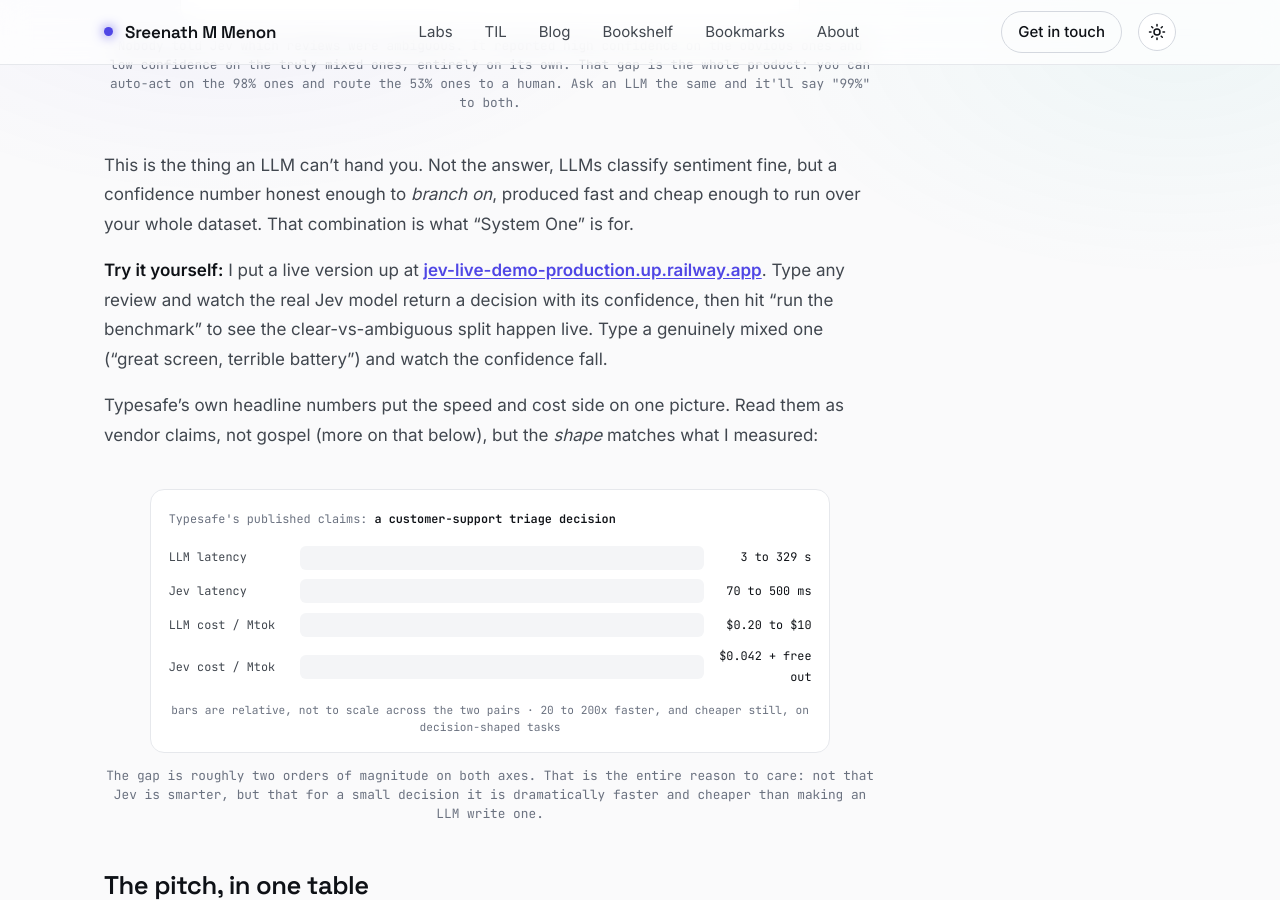
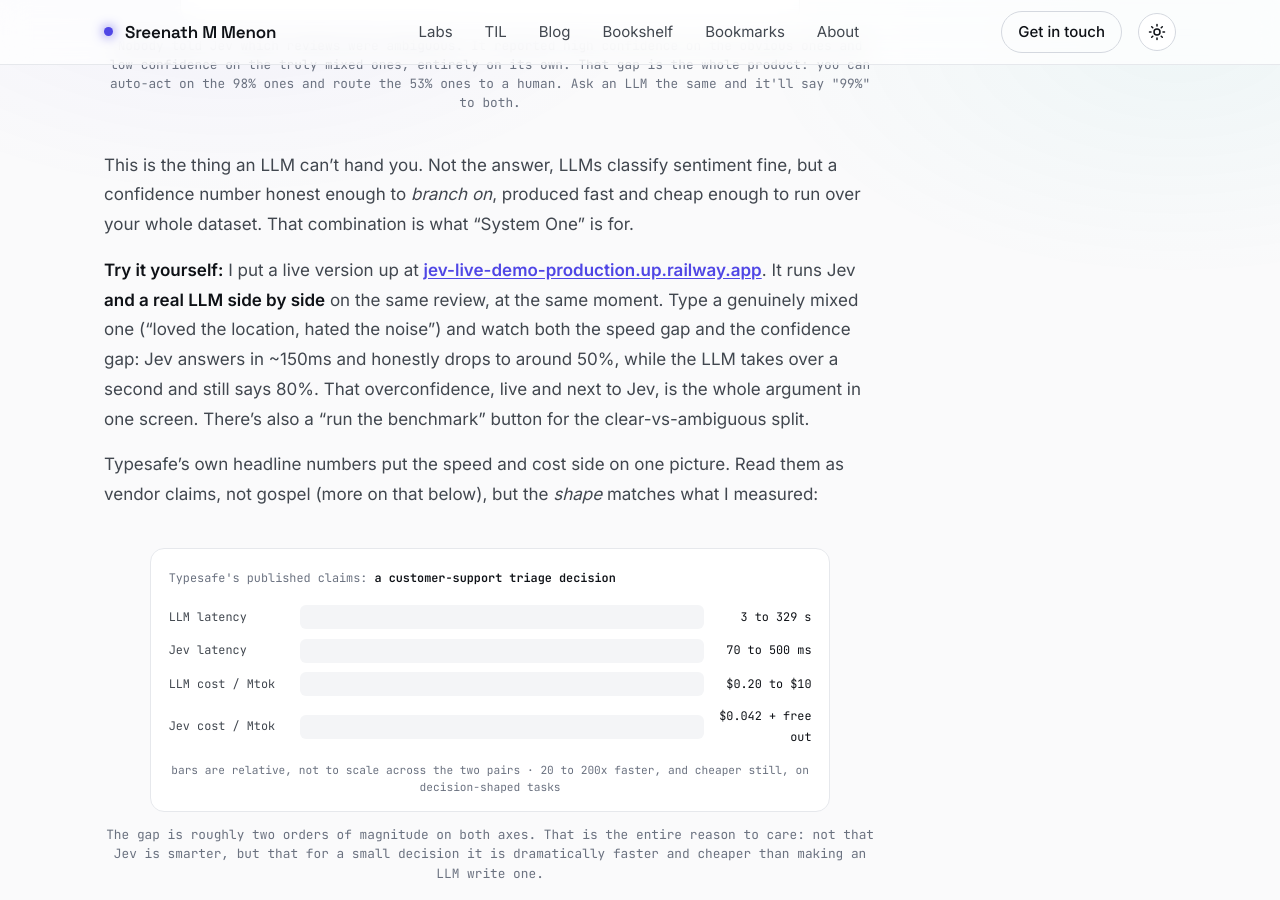
Before and after one commit to sreenathmmenon/sreenathmmenon.github.io, a Jekyll site: the page built from _blog/2026-09-20-jev-the-ai-that-returns-a-decision-not-a-paragraph.md, in a window 1280 px wide and 900 px high, scrolled down 4612 px. Built offline with Jekyll 4.4.1, drawn with Linux system fonts in a browser that asks for light colours.

Commit message:
Jev post: point live-demo link at the Jev-vs-LLM side-by-side

```diff
--- a/_blog/2026-09-20-jev-the-ai-that-returns-a-decision-not-a-paragraph.md
+++ b/_blog/2026-09-20-jev-the-ai-that-returns-a-decision-not-a-paragraph.md
@@ -250,7 +250,7 @@ But the number I actually care about is this one. When I split Jev's confidence
 
 This is the thing an LLM can't hand you. Not the answer, LLMs classify sentiment fine, but a confidence number honest enough to *branch on*, produced fast and cheap enough to run over your whole dataset. That combination is what "System One" is for.
 
-**Try it yourself:** I put a live version up at **[jev-live-demo-production.up.railway.app](https://jev-live-demo-production.up.railway.app)**. Type any review and watch the real Jev model return a decision with its confidence, then hit "run the benchmark" to see the clear-vs-ambiguous split happen live. Type a genuinely mixed one ("great screen, terrible battery") and watch the confidence fall.
+**Try it yourself:** I put a live version up at **[jev-live-demo-production.up.railway.app](https://jev-live-demo-production.up.railway.app)**. It runs Jev **and a real LLM side by side** on the same review, at the same moment. Type a genuinely mixed one ("loved the location, hated the noise") and watch both the speed gap and the confidence gap: Jev answers in ~150ms and honestly drops to around 50%, while the LLM takes over a second and still says 80%. That overconfidence, live and next to Jev, is the whole argument in one screen. There's also a "run the benchmark" button for the clear-vs-ambiguous split.
 
 Typesafe's own headline numbers put the speed and cost side on one picture. Read them as vendor claims, not gospel (more on that below), but the *shape* matches what I measured:
 
```
